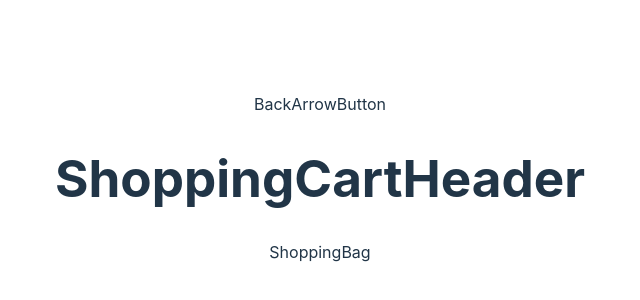
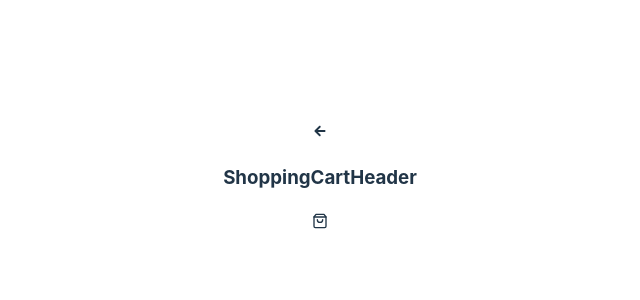
Before and after one commit to elamuhombe/gomycode-shopping-cart-project, a React (Vite) app: page / in a window 1280 px wide. Shown: the part 222-522 px from the top of the page, without its empty margins (320-960 px from the left). Built offline with nearby package versions, Linux system fonts and the light colour scheme.

Commit message:
chore: Update Shopping Cart Header files

```diff
--- a/src/components/BackArrowButton.jsx
+++ b/src/components/BackArrowButton.jsx
@@ -1,7 +1,8 @@
-import React from 'react'
+import React from 'react';
+import { IoMdArrowRoundBack } from "react-icons/io";
 
 export default function BackArrowButton() {
   return (
-    <div>BackArrowButton</div>
+    <div><IoMdArrowRoundBack /></div>
   )
 }
--- a/src/components/ShoppingBag.jsx
+++ b/src/components/ShoppingBag.jsx
@@ -1,7 +1,10 @@
-import React from 'react'
+import React from 'react';
+import { FiShoppingBag } from "react-icons/fi";
 
 export default function ShoppingBag() {
   return (
-    <div>ShoppingBag</div>
+    <div>
+        <FiShoppingBag />
+    </div>
   )
 }
--- a/src/components/ShoppingCartHeader.jsx
+++ b/src/components/ShoppingCartHeader.jsx
@@ -8,7 +8,7 @@ export default function ShoppingCartHeader() {
     <div>
 
         <BackArrowButton />
-        <h1>ShoppingCartHeader</h1>
+        <h3>ShoppingCartHeader</h3>
         <ShoppingBag />
 
     </div>
```
